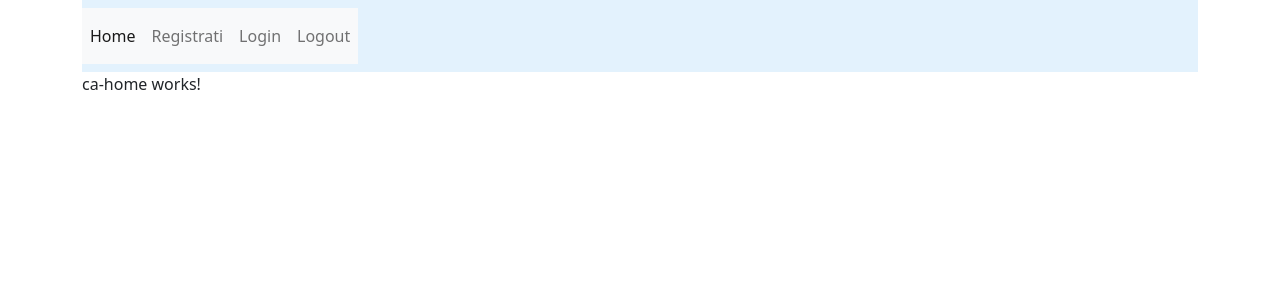
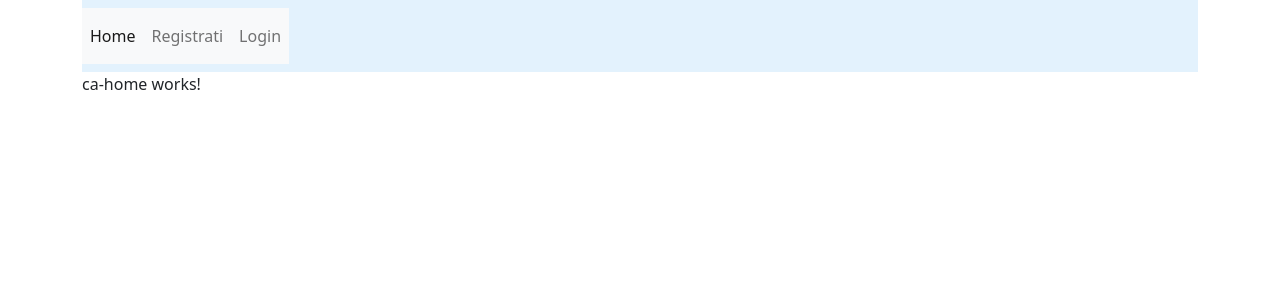
Before and after one commit to ghisson/progettoEventi, an Angular app: page /home in a window 1280 px wide. Shown: the top 300 px of the page. Built offline with nearby package versions, Linux system fonts and the light colour scheme; sample sign-in values are in the browser's storage.

Commit message:
aggiunte due cavolate

```diff
--- a/src/app/ca-navbar/ca-navbar.component.html
+++ b/src/app/ca-navbar/ca-navbar.component.html
@@ -8,7 +8,7 @@
             <a class="nav-item nav-link active" routerLink="/home">Home</a>
             <a class="nav-item nav-link" routerLink="/registrazione">Registrati</a>
             <a class="nav-item nav-link" routerLink="/login" href="#">Login</a>
-            <a class="nav-item nav-link" routerLink="/"  [hidden]="this.loggato=='false'" href="#">Logout</a>
+            <a class="nav-item nav-link" routerLink="/"  *ngIf="this.loggato=='true'" href="#">Logout</a>
           </div>
         </div>
       </nav>
--- a/src/app/ca-navbar/ca-navbar.component.ts
+++ b/src/app/ca-navbar/ca-navbar.component.ts
@@ -1,4 +1,4 @@
-import { Component, OnInit } from '@angular/core';
+import { Component, HostListener, OnInit } from '@angular/core';
 
 @Component({
   selector: 'app-ca-navbar',
@@ -7,19 +7,17 @@ import { Component, OnInit } from '@angular/core';
 })
 export class CaNavbarComponent implements OnInit {
 
-  loggato: string | null
+  loggato: any
 
   constructor() {
-    this.loggato = sessionStorage.getItem("login")
+
+
   }
 
 
 
   ngOnInit(): void {
-  }
-
-  token():boolean{
-    return false
+    this.loggato = sessionStorage.getItem('login');
   }
 
 }
```
Also changed, not shown: src/app/ca-login/ca-login.component.ts (line endings or trailing spaces).
